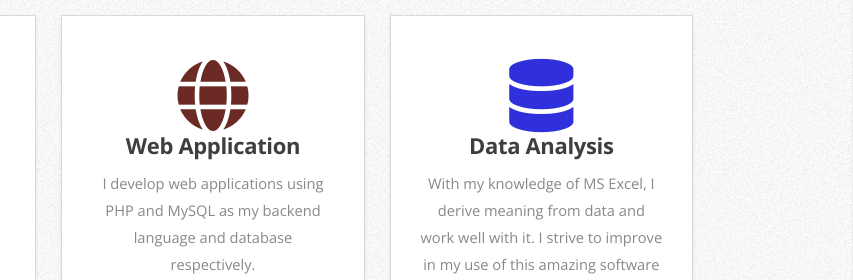
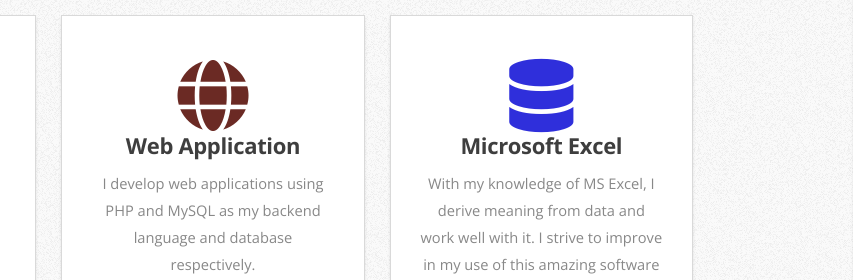
Before and after one commit to dhun-noorain/dhun-noorain.github.io, a plain HTML site: page index.html in a window 1280 px wide. Shown: the part 880-1160 px from the top of the page, 427-1280 px from the left. Drawn offline with nearby package versions, Linux system fonts and the light colour scheme; a script that the page names is missing.

Commit message:
Update index.html

```diff
--- a/index.html
+++ b/index.html
@@ -68,7 +68,7 @@
 				<div class="col-4 col-6-medium col-12-small">
 					<section class="box style1">
 						<span class="fas fa-database fa-5x"></span>
-						<h3>Data Analysis</h3>
+						<h3>Microsoft Excel</h3>
 						<p>With my knowledge of MS Excel, I derive meaning from data and work well with it. I strive to improve in my use of this amazing software for solving problems.</p>
 					</section>
 				</div>
```
